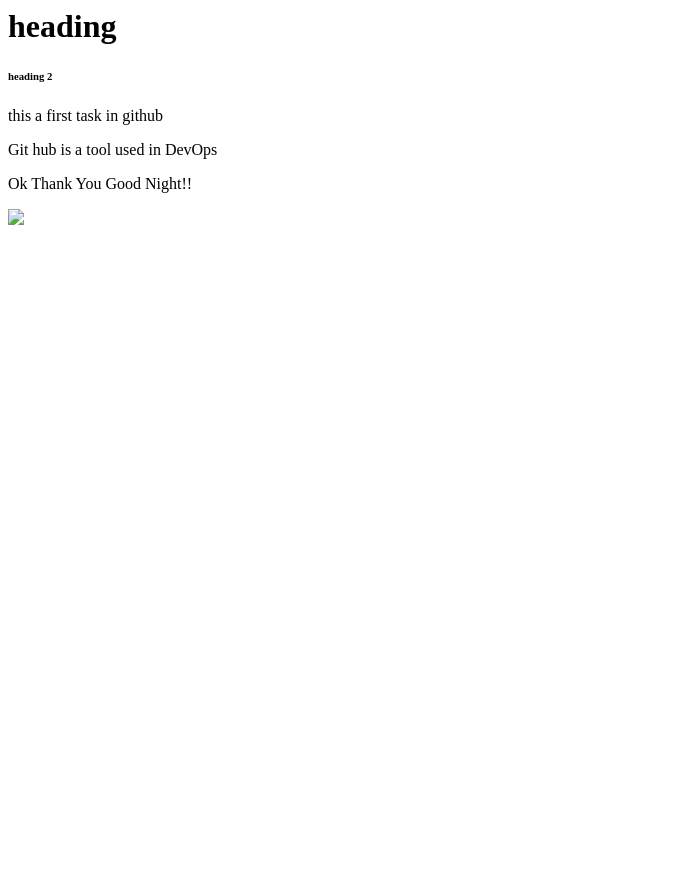
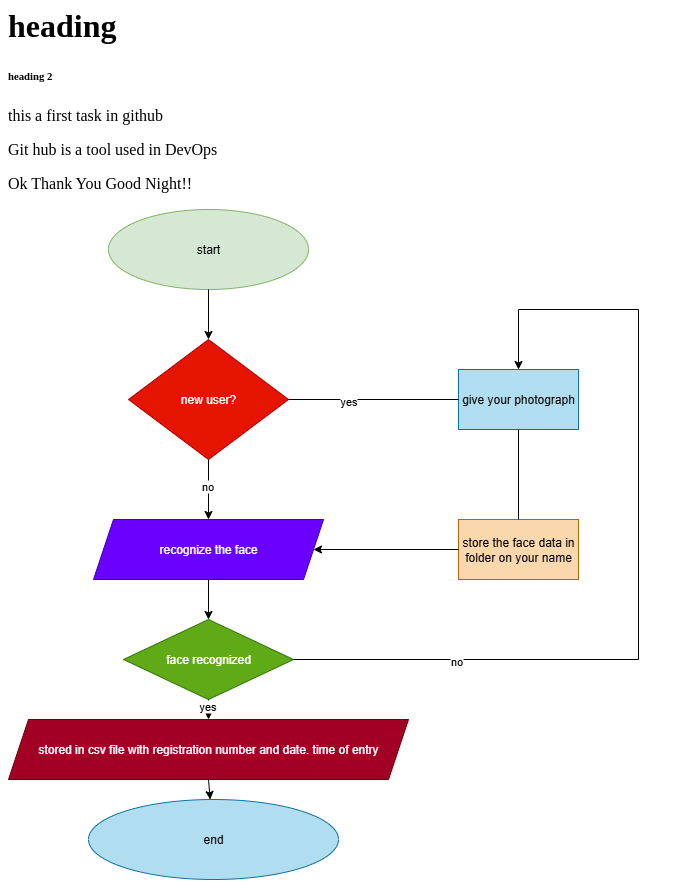
Before and after one commit to MohanKrishna181818/group-task-1, a plain HTML site: page index.html in a window 1280 px wide. Shown: the whole page, without its empty margins (0-694 px from the left). Before the commit the page ends 800 px from the top, so only its background shows below. Drawn offline with Linux system fonts and the light colour scheme.

Commit message:
Update index.html

```diff
--- a/index.html
+++ b/index.html
@@ -8,6 +8,6 @@
 <p> this a first task in github </p>
 <p> Git hub is a tool used in DevOps</p>
 <p>Ok Thank You Good Night!!</p>
-  <img src=face recognition attendence system.png>
+  <img src="face recognition attendence system.png">
 </body>
 </html>
```
